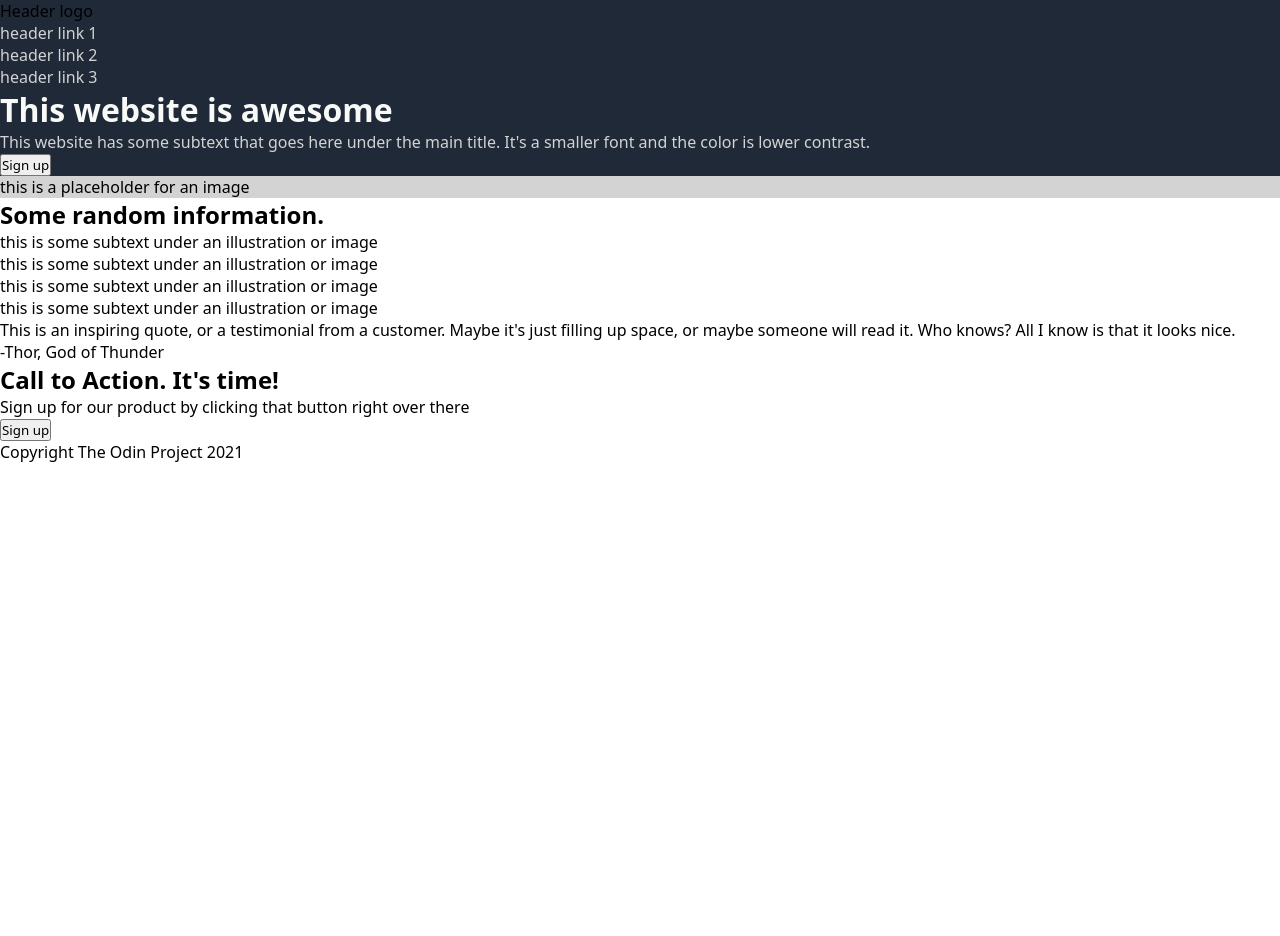
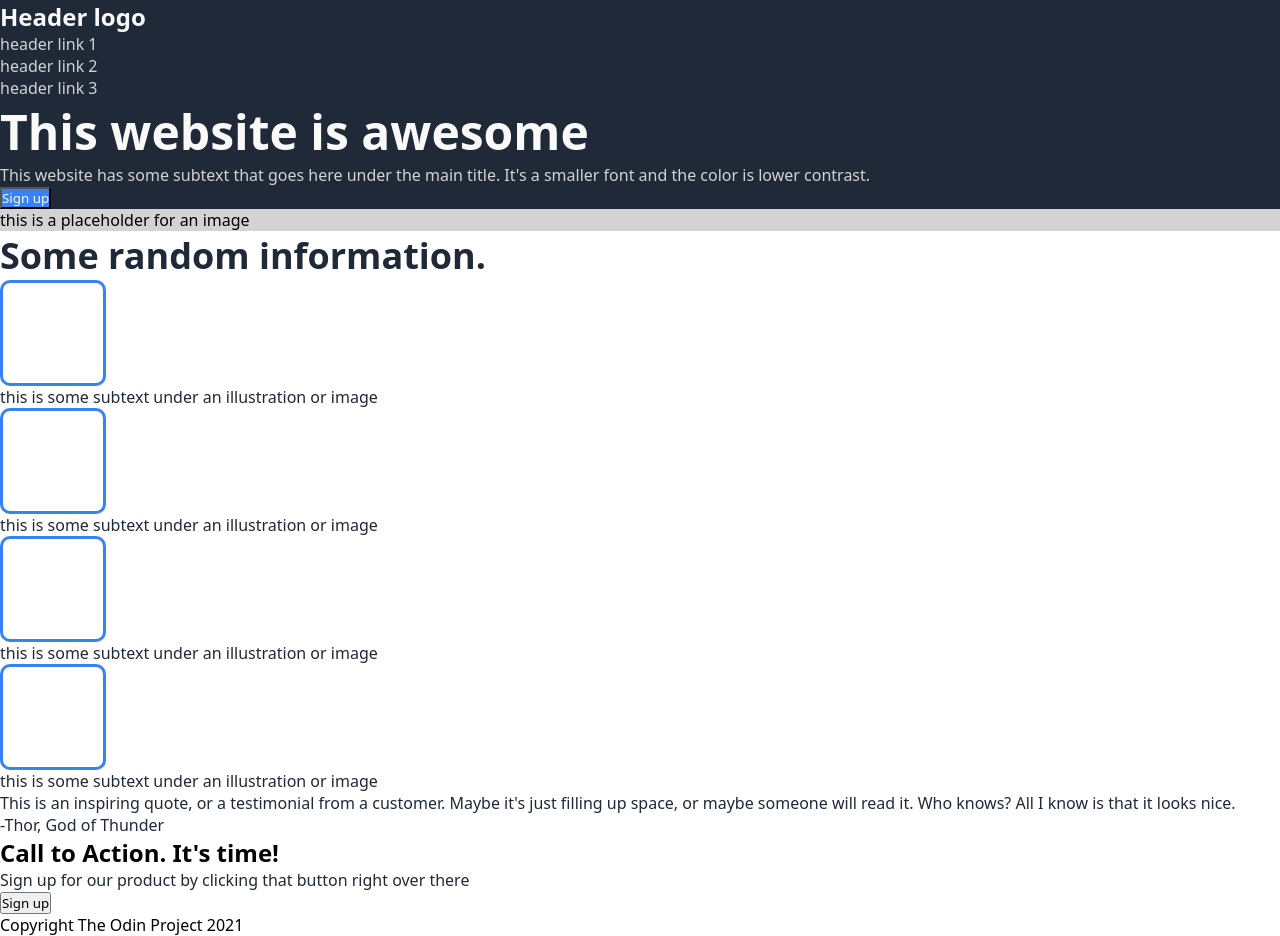
Before and after one commit to michaeldresser81/odin-landing-page, a plain HTML site: page images/index.html in a window 1280 px wide. Before the commit the page ends 800 px from the top, so only its background shows below. Drawn offline with Linux system fonts and the light colour scheme.

Commit message:
Style color and font for .hero and .information

```diff
--- a/images/style.css
+++ b/images/style.css
@@ -4,8 +4,15 @@
     font-family: system-ui, -apple-system, Roboto, Oxygen, Ubuntu, Cantarell, 'Open Sans', 'Helvetica Neue', sans-serif
 }
 
+.logo {
+    color: #f9faf8;
+    font-size: 24px;
+    font-weight: bold;
+}
 h1 {
     color: #f9faf8;
+    font-size: 48px;
+    font-weight: bolder;
 }
 
 .hero {
@@ -18,6 +25,27 @@ h1 {
     text-decoration: none;
 }
 
+.hero button {
+    background-color: #3882f6;
+    color: #f9faf8;
+}
+
 .image-placeholder {
     background-color: lightgrey;
 }
+
+.information h2 , p {
+    color: #1F2937;
+}
+
+.information h2 {
+    font-size: 36px;
+    font-weight: bolder;
+}
+
+.info-icon {
+    height: 100px;
+    width: 100px;
+    border-radius: 10px;
+    border: 3px solid #3882f6;
+}
```
